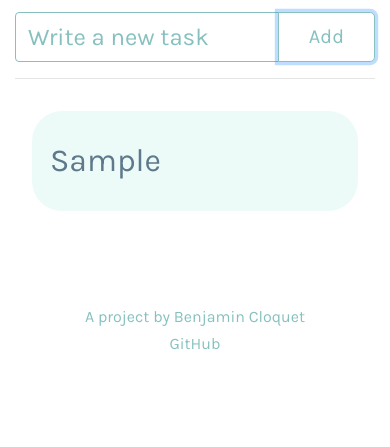
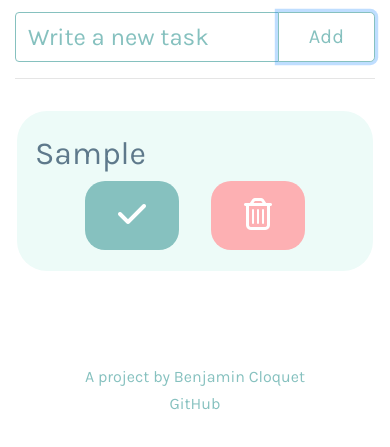
Before and after one commit to benjamincloquet/todolist, a plain HTML site: page index.html in a window 390 px wide. Both pictures are taken after typing "Sample" into the empty fields and a click on the button "Add". Shown: the part 397-844 px from the top of the page. Drawn offline with nearby package versions, Linux system fonts and the light colour scheme.

Commit message:
Size adjustments for smaller desktops

```diff
--- a/scripts.js
+++ b/scripts.js
@@ -52,7 +52,7 @@ const createTask = function(name)
   const task = document.createElement("li");
   addName.call(task, name);
   addButtons.call(task);
-  task.classList.add('task', 'task-folded');
+  task.classList.add('task', 'task-folded', 'row');
   return task;
 }
 
@@ -61,6 +61,7 @@ const addName = function(name)
   const taskName = document.createElement("input");
   taskName.type = "text";
   taskName.value = name;
+  taskName.maxLength = 36;
   taskName.classList.add('task-name');
   this.appendChild(taskName);
 }
--- a/styles.css
+++ b/styles.css
@@ -93,11 +93,12 @@ header {
   margin-bottom: 1rem;
   background-color: var(--element-background);
   border-radius: 30px;
+  height: 6rem;
+  overflow: hidden;
+  transition: height 1s ease, padding-top 1s ease, padding-bottom 1s ease;
+
   display: flex;
   justify-content: space-between;
-  height: 100px;
-  overflow: hidden;
-  transition: height 1s ease, padding-top 1s ease, padding-bottom 1s ease;
 }
 
 .task-folded {
@@ -112,11 +113,21 @@ header {
 }
 
 .task-name {
-  display: inline-block;
   font-size: 2rem;
   color: var(--main-dark);
   background-color: transparent;
   border: 0;
+}
+
+@media (max-width: 768px) {
+  .task {
+    height: 10rem;
+    justify-content: center;
+  }
+
+  .task-name {
+    width: 100%;
+  }
 }
 
 .task-name:focus {
@@ -124,10 +135,11 @@ header {
 }
 
 .task-buttons {
-  display: inline-block;
+  dispaly: inline-block;
 }
 
 .task-button {
+  display: inline-block;
   color: var(--background);
   font-size: 1rem;
   padding: 1rem 2rem;
```
